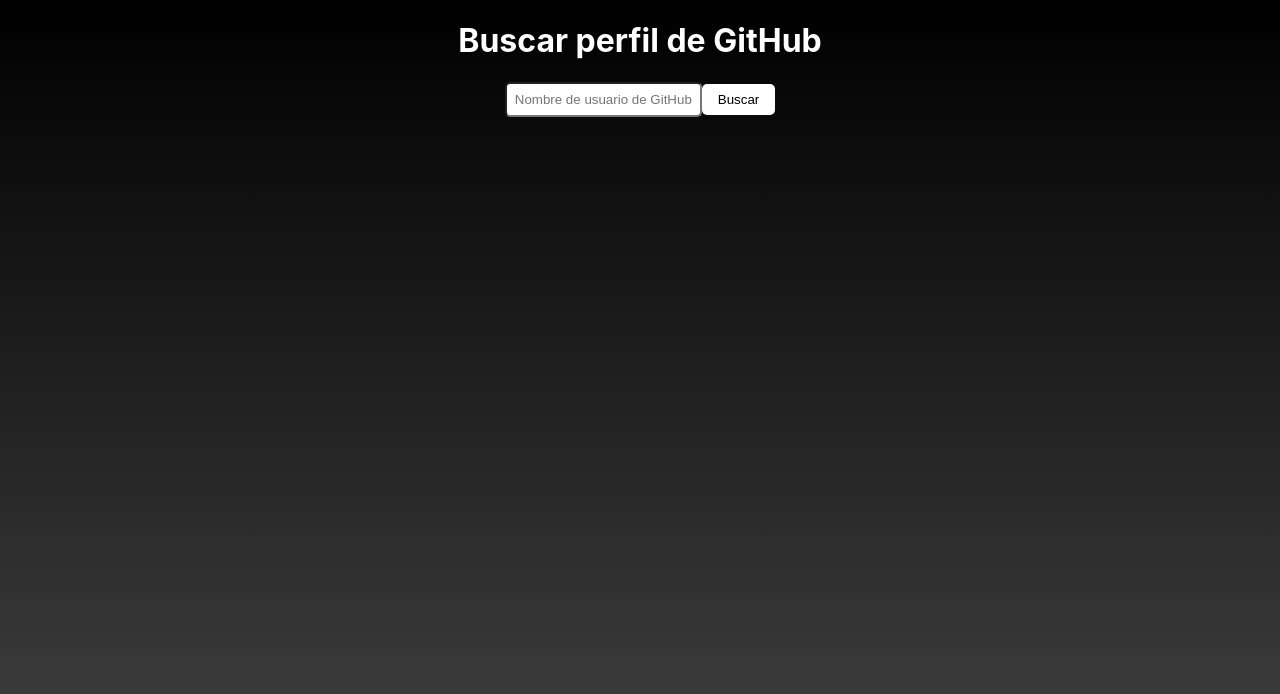
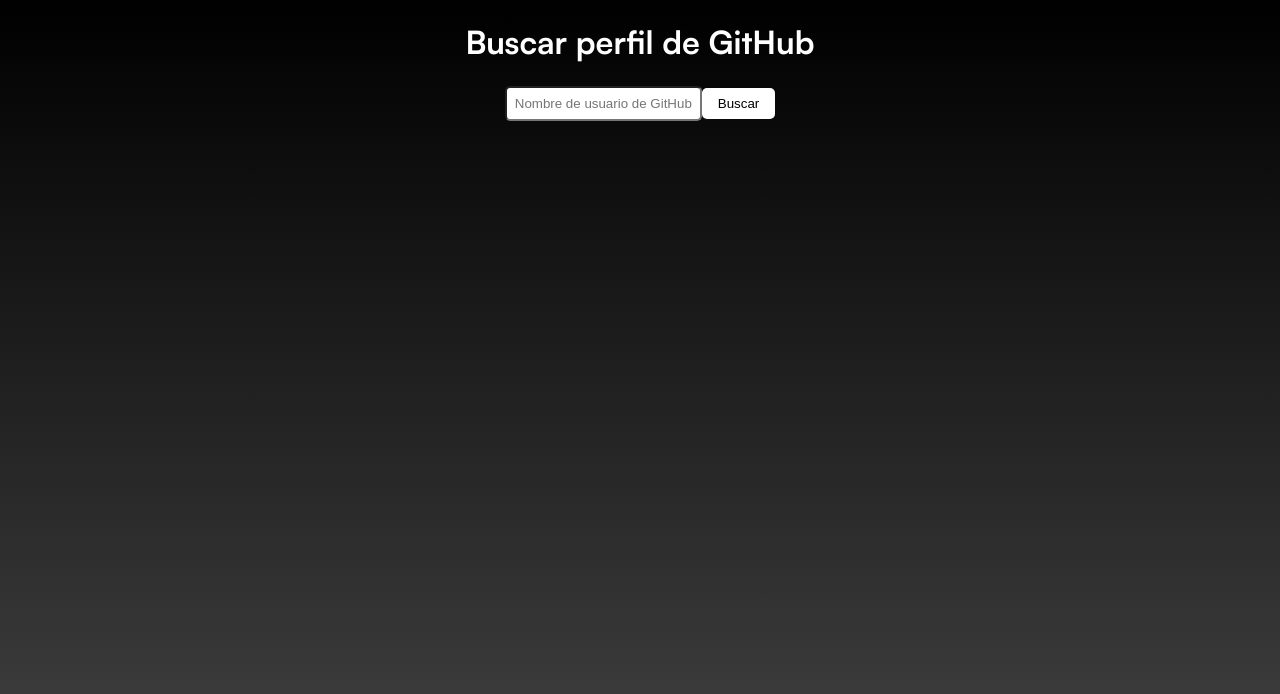
Before and after one commit to Aitor-bot/github-analyzer, a Next.js app: page / in a window 1280 px wide. Shown: the top 694 px of the page. Built offline with nearby package versions, Linux system fonts and the light colour scheme.

Commit message:
add satoshi font

```diff
--- a/styles/globals.css
+++ b/styles/globals.css
@@ -1,9 +1,22 @@
+@font-face {
+  font-family: 'Satoshi';
+  src: url(../assets/fonts/Satoshi-Regular.ttf) format('truetype');
+  font-weight: normal;
+  font-style: normal;
+}
+
+@font-face {
+  font-family: 'Satoshi';
+  src: url(../assets/fonts/Satoshi-Bold.ttf) format('truetype');
+  font-weight: bold;
+  font-style: normal;
+}
+
 html,
 body {
   background: linear-gradient(180deg, #000000 0%, #434343 100%);
   color: white;
-  font-family: -apple-system, BlinkMacSystemFont, Segoe UI, Roboto, Oxygen,
-    Ubuntu, Cantarell, Fira Sans, Droid Sans, Helvetica Neue, sans-serif;
+  font-family: 'Satoshi', sans-serif;
   margin: 0;
   padding: 0;
   height: 100%;
```
Also changed, not shown: assets/fonts/Satoshi-Bold.ttf (added), assets/fonts/Satoshi-Regular.ttf (added).
